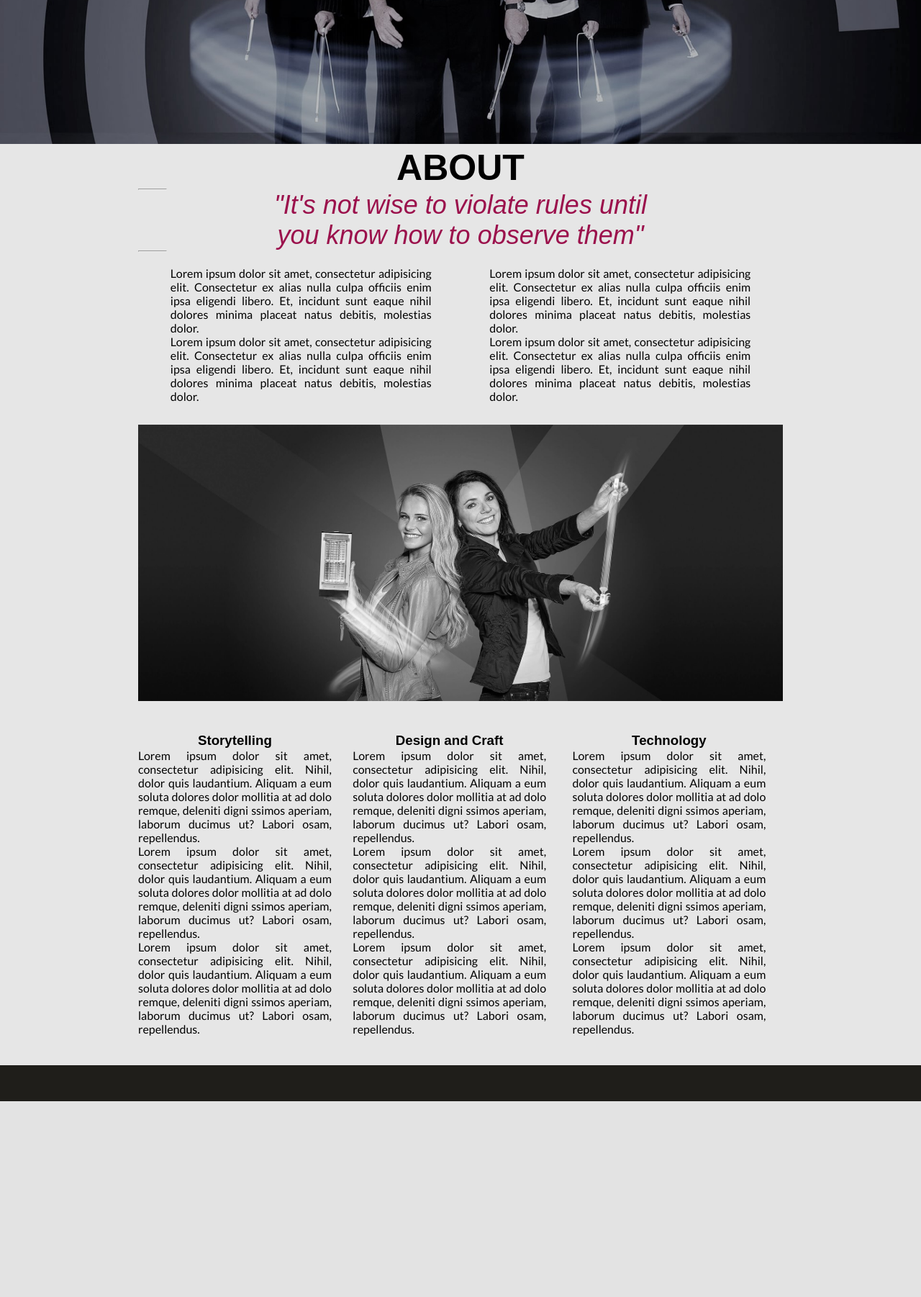
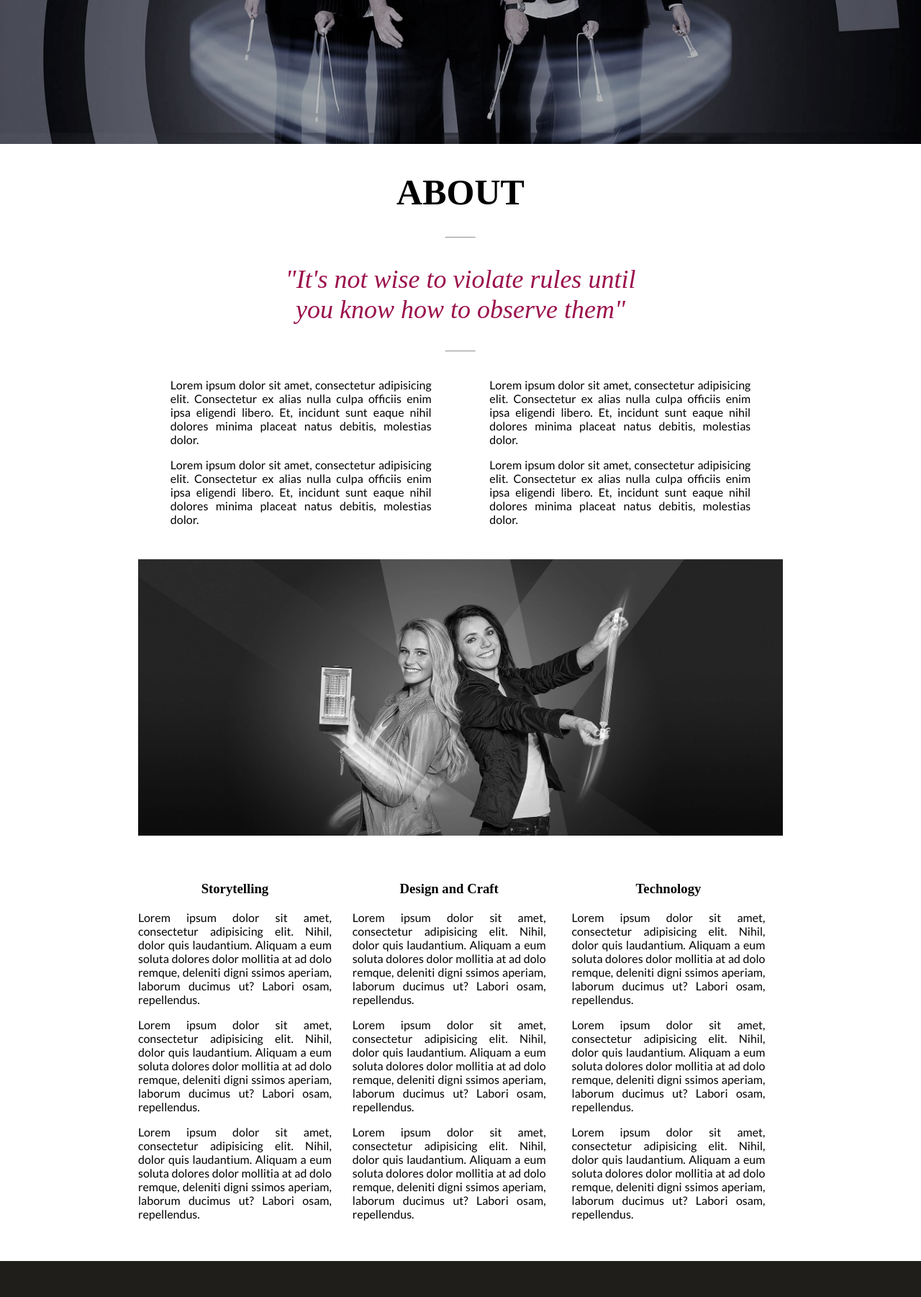
Before and after one commit to nitaq/WebE_Project, a PHP site: page /about.html in a window 1280 px wide. Shown: the part 400-2202 px from the top of the page at 72% size. Before the commit the page ends 1930 px from the top, so only its background shows below. Run offline with PHP 8.4, Linux system fonts and the light colour scheme.

Commit message:
Corrections - about.html

```diff
--- a/about.html
+++ b/about.html
@@ -1,7 +1,7 @@
 <!doctype html>
 	<head>
 		<title>Sleek Business - About Us</title>
-		<link rel="stylesheet" href="css/style.css">
+		<link rel="stylesheet" href="css/style-about.css">
 		<link href="https://fonts.googleapis.com/css?family=Lato:300,400&display=swap" rel="stylesheet">
 		<link href="https://stackpath.bootstrapcdn.com/font-awesome/4.7.0/css/font-awesome.min.css" rel="stylesheet">
 	</head>
--- a/css/main.css
+++ b/css/main.css
@@ -5,6 +5,8 @@ body
 	padding: 0;
 	font-family: 'PT Sans', sans-serif;
 }
+
+
 
 /* NAVBAR */
 
@@ -299,7 +301,6 @@ header nav ul li a:hover
 
 
 
-
 /* Slider */
 
 .slideri
--- /dev/null
+++ b/css/style-about.css
@@ -0,0 +1,393 @@
+/* ABOUT US page*/
+
+.container
+{
+	width: 70%;
+	margin: 0 auto;
+}
+
+
+/* Footer*/
+footer
+{
+	height: 50px;
+	background-color: #1F1E1A;
+}
+
+
+/* NAVBAR */
+
+body
+{
+	margin: 0;
+	padding: 0;
+}
+
+.first_section img
+{
+	width: 100%;
+	margin-top: 50px;
+}
+
+header
+{
+	position: absolute;
+	top: 0;
+	left: 0;
+	padding: 0 100px;
+	background: #262626;
+	width: 100%;
+	opacity: .9;
+	box-sizing: border-box;
+	font-family: 'Lato';
+
+}
+
+header .logo
+{
+	color: #fff;
+	height: 50px;
+	line-height: 50px;
+	float: left;
+	font-weight: 400;
+}
+
+header nav
+{
+	float: right;
+}
+
+header nav ul
+{
+	margin: 0;
+	padding: 0;
+	display: flex;
+}
+
+header nav ul li
+{
+	list-style: none;
+}
+
+header nav ul li a
+{
+	height: 50px;
+	line-height: 50px;
+	padding: 0 20px;
+	color: #fff;
+	text-decoration: none;
+	text-transform: uppercase;
+	font-weight: 300;
+	display: block;
+}
+
+header nav ul li a:hover
+{
+	color: #000;
+	font-weight: 600;
+	background: #e6e6e6;
+	/*background: #9B114C;*/
+}
+
+.menu-toggle
+{
+	color: #fff;
+	float: right;
+	line-height: 50px;
+	font-size: 24px;
+	cursor: pointer;
+	display: none;
+}
+
+@media (max-width: 1024px)
+{
+	header
+	{
+		padding: 0 20px;
+	}
+	.menu-toggle
+	{
+		display: block;
+	}
+	header nav
+	{
+		position: absolute;
+		width: 100%;
+		height: calc(100vh - 50px);
+		background: #333;
+		top: 50px;
+		left: -100%;
+		transition: 0.5s;
+	}
+	header nav.active
+	{
+		left: 0;
+	}
+	header nav ul
+	{
+		display: block;
+		text-align: center;
+	}
+	header nav ul li a
+	{
+		border-bottom: 1px solid rgba(0,0,0,.2);
+	}
+}
+
+
+
+.second_section hr
+{
+	width: 40px;
+}
+
+.second_section .introduction_part1 p, .introduction_part2 p
+{
+	font-family: 'Lato', sans-serif;
+	text-align: justify;
+}
+
+
+.intro_img img
+{
+	-webkit-filter: grayscale(100%); /* Safari 6.0 - 9.0 */
+  	filter: grayscale(100%);
+	max-width: 100%;
+  	height: auto;
+  	margin-top: 30px;
+}
+
+
+
+
+.second_section .entry_text
+{
+	text-align: center;
+}
+
+.second_section .entry_text h1
+{
+	font-size: 50px;
+}
+
+
+/* min to 900px*/
+.second_section .entry_text p
+{
+	padding: 0 70px;
+	font-size: 30px;
+	font-style: italic;
+	color: #9B114C;
+}
+
+.second_section .introduction_part1
+{
+	margin: 20px 0 40px;
+}
+
+.second_section .introduction_part1 .intro_img
+{
+	clear: both;
+}
+
+.second_section .introduction_part1 .intro_text
+{
+	margin: 0 5%;
+}
+
+.second_section .introduction_part1 .intro_text .text_one
+{
+	width: 40%;
+	padding: 0 40px;
+	float: left;
+}
+
+.second_section .introduction_part1 .intro_text .text_two
+{
+	width: 40%;
+	padding: 0 40px;
+	float: right;
+}
+
+.second_section .introduction_part2 .technology
+{
+	width: 30%;
+	display: inline-block;
+	text-align: center;
+
+}
+
+.second_section .introduction_part2 .storytelling,
+.second_section .introduction_part2 .design-craft
+{
+	width: 30%;
+	display: inline-block;
+	margin-right: 25px;
+	text-align: center;
+}
+
+.second_section .introduction_part2
+{
+	margin-bottom: 40px;
+}
+
+
+/*nav*/
+
+@media (max-width: 991px)
+{
+	header
+	{
+		padding: 0 20px;
+	}
+	.menu-toggle
+	{
+		display: block;
+	}
+	header nav
+	{
+		position: absolute;
+		width: 100%;
+		height: calc(100vh - 50px);
+		background: #333;
+		top: 50px;
+		left: -100%;
+		transition: 0.5s;
+	}
+	header nav.active
+	{
+		left: 0;
+	}
+	header nav ul
+	{
+		display: block;
+		text-align: center;
+	}
+	header nav ul li a
+	{
+		border-bottom: 1px solid rgba(0,0,0,.2);
+	}
+}
+
+
+/*about*/
+
+@media only screen and (min-width: 500px) and (max-width: 900px) {
+  .intro_img img {
+    width: 100%;
+  }
+  .second_section .introduction_part1 .intro_text .text_one
+  {
+  	width: 100%;
+  	display: inline-block;
+  	float: left;
+  	padding: 0;
+  	margin-bottom: 20px;
+  }
+  .second_section .introduction_part1 .intro_text .text_two
+  {
+  	width: 100%;
+  	display: inline-block;
+  	float: right;
+  	padding: 0;
+  }
+  .second_section .introduction_part1 .intro_text p
+  {
+  	margin: 0;
+  }
+
+  .second_section .introduction_part2 .storytelling,
+  .second_section .introduction_part2 .design-craft,
+  .second_section .introduction_part2 .technology
+  {
+  	width: 95%;
+  	margin-right: 10px;
+  	margin-bottom: 20px;
+  }
+}
+
+
+
+@media only screen and (min-width: 900px) and (max-width: 1024px) {
+	.second_section .entry_text p {
+		font-size: 36px;
+		color: #9B114C;
+		padding: 0 150px;
+  }
+  .second_section .introduction_part1 .intro_text .text_one
+  {
+  	width: 45%;
+  	display: inline-block;
+  	float: left;
+  	padding: 0;
+  }
+  .second_section .introduction_part1 .intro_text .text_two
+  {
+  	width: 45%;
+  	display: inline-block;
+  	float: right;
+  	padding: 0;
+  }
+
+  .second_section .introduction_part2 .technology
+  {
+  	width: 30%;
+  	margin-bottom: 20px;
+  }
+
+  .second_section .introduction_part2 .storytelling,
+  .second_section .introduction_part2 .design-craft,
+  {
+  	width: 29%;
+	margin-right: 25px;
+  	margin-bottom: 20px;
+  }
+}
+
+
+
+@media only screen and (min-width: 1025px) and (max-width: 1400px) {
+  .second_section .entry_text p {
+	padding: 0 180px;
+	font-size: 36px;
+	color: #9B114C;
+	font-style: italic;
+  }
+  .second_section .introduction_part1 .intro_text .text_one
+  {
+  	width: 45%;
+  	display: inline-block;
+  	float: left;
+  	padding: 0;
+  }
+  .second_section .introduction_part1 .intro_text .text_two
+  {
+  	width: 45%;
+  	display: inline-block;
+  	float: right;
+  	padding: 0;
+  }
+
+  .second_section .introduction_part2 .technology
+  {
+  	margin: 0 0 0 7px;
+  	padding: 0;
+  }
+
+  .second_section .introduction_part2 .storytelling,
+  .second_section .introduction_part2 .design-craft,
+  {
+  	padding: 0;
+	margin-right: 25px;
+  }
+
+  .second_section .introduction_part2 .storytelling,
+  .second_section .introduction_part2 .design-craft,
+  {
+  	width: 30%;
+	padding: 0;
+	margin-right: 20px;
+  	margin-bottom: 20px;
+  }
+
+}
--- a/css/style.css
+++ b/css/style.css
@@ -1,156 +1,3 @@
-/* index */
-
-.entry-section,
-.grid-section
-{
-	height: 300px;
-}
-
-.entry-section
-{
-	margin-top: 50px;
-}
-
-.gradient-section
-{
-  background-image: url("../img/Layer 12.png");
-  position: absolute;
-  left: 0px;
-  top: 50px;
-  width: 100%;
-  height: 300px;
-  z-index: 9;
-}
-
-.below-gradient
-{
-  background-color: rgb(218, 218, 218);
-  position: absolute;
-  left: 0;
-  top: 350px;
-  width: 100%;
-  height: 200px;
-  z-index: 2;
-}
-
-
-.showcase-section
-{
-	height: 400px;
-	margin-top: 200px;
-}
-
-.showcase-section .showcase-left
-{
-	float: left;
-	width: 70%;
-	margin: 40px 0;
-}
-
-.showcase-section .showcase-left .sc-item
-{
-	width: 35%;
-	display: inline-block;
-}
-
-.second-ch
-{
-	margin-left: 60px;
-}
-
-.sc-item-img
-{
-	display: inline-block;
-}
-
-.sc-item-img img
-{
-	width: 50px;
-	height: 50px;
-}
-
-.sc-item-text
-{
-	position: relative;
-	left: 60px;
-	bottom: 55px;
-}
-
-.sc-left-bottom h2
-{
-	margin: 10px 0 15px;
-
-}
-
-.showcase-section p
-{
-	line-height: 1.4;
-}
-
-.showcase-section .showcase-right
-{
-	float: right;
-	width: 30%;
-	background-color: #222;
-	color: #fff;
-	padding: 25px;
-}
-
-.sc-right-items
-{
-	margin-bottom: 15px;
-}
-
-.grid-section h3
-{
-	margin-bottom: 20px;
-}
-
-.grid-section .grid-one,
-.grid-section .grid-two,
-.gridd
-{
-	width: 33%;
-	height: 300px;
-	float: left;
-	color: #fff;
-	padding: 20px;
-}
-
-.grid-list-item
-{
-	display: block;
-	border-top: 2px solid #222;
-}
-
-.grid-list:last-child
-{
-	border-bottom: 2px solid #222;
-}
-
-
-.grid-section .grid-one
-{
-	background-color: #222;
-}
-
-.grid-section .grid-two
-{
-	background-color: #555;
-}
-
-.grid-section .gridd
-{
-	background-color: #999;
-}
-
-
-
-
-
-
-
-
 .error
 {
     color: #e74c3c;
@@ -289,100 +136,8 @@ header nav ul li a:hover
 	margin: 0 auto;
 }
 
-/*header
-{
-	color: #fff;
-}
-
-header nav
-{
-	height: 60px;
-	background-color: black;
-}
-
-header nav h3
-{
-	float: left;
-}
-
-header nav ul
-{
-	float: right;
-	margin-top: 25px;
-}
-
-header nav ul li
-{
-	display: inline-block;
-}
-
-header nav ul li a
-{
-	text-decoration: none;
-	color: #fff;
-	text-transform: uppercase;
-	font-size: 16px;
-	padding-right: 5px;
-}*/
-
-header .head-cont h1
-{
-	float: left;
-}
-
-header .head-cont p
-{
-	float: right;
-}
 
 
-/* Content - Part1 */
-.cont1
-{
-	height: 500px;
-	background-color: #888;
-}
-
-.cont1 .part1
-{
-	width: 70%;
-	float: left;
-}
-
-.cont1 .part2
-{
-	background-color: #fff;
-	width: 30%;
-	float: right;
-}
-
-.nelt_majtas, .poshte_majtas
-{
-	float: left;
-	width: 50%;
-}
-
-.nelt_djathtas, .poshte_djathtas
-{
-	width: 50%;
-	float: right;
-}
-
-
-.cont2
-{
-	height: 200px;
-	background-color:#555;
-}
-
-
-/* Content - Part2 */
-.cont2 .parts
-{
-	display: inline-block;
-	width: 30%;
-	margin-right: 30px;
-}
 
 
 /* Footer*/
@@ -404,102 +159,7 @@ footer
 
 
 
-/* ABOUT US page*/
 
-.second_section hr
-{
-	width: 40px;
-}
-
-.second_section .introduction_part1 p, .introduction_part2 p
-{
-	font-family: 'Lato', sans-serif;
-	text-align: justify;
-}
-
-
-.intro_img img
-{
-	-webkit-filter: grayscale(100%); /* Safari 6.0 - 9.0 */
-  	filter: grayscale(100%);
-	max-width: 100%;
-  	height: auto;
-  	margin-top: 30px;
-}
-
-
-
-
-.second_section .entry_text
-{
-	text-align: center;
-}
-
-.second_section .entry_text h1
-{
-	font-size: 50px;
-}
-
-
-/* min to 900px*/
-.second_section .entry_text p
-{
-	padding: 0 70px;
-	font-size: 30px;
-	font-style: italic;
-	color: #9B114C;
-}
-
-.second_section .introduction_part1
-{
-	margin: 20px 0 40px;
-}
-
-.second_section .introduction_part1 .intro_img
-{
-	clear: both;
-}
-
-.second_section .introduction_part1 .intro_text
-{
-	margin: 0 5%;
-}
-
-.second_section .introduction_part1 .intro_text .text_one
-{
-	width: 40%;
-	padding: 0 40px;
-	float: left;
-}
-
-.second_section .introduction_part1 .intro_text .text_two
-{
-	width: 40%;
-	padding: 0 40px;
-	float: right;
-}
-
-.second_section .introduction_part2 .technology
-{
-	width: 30%;
-	display: inline-block;
-	text-align: center;
-
-}
-
-.second_section .introduction_part2 .storytelling,
-.second_section .introduction_part2 .design-craft
-{
-	width: 30%;
-	display: inline-block;
-	margin-right: 25px;
-	text-align: center;
-}
-
-.second_section .introduction_part2
-{
-	margin-bottom: 40px;
-}
 
 
 
--- a/index.html
+++ b/index.html
@@ -134,7 +134,6 @@
 			</div>
 
 
-
 			<!-- Grid section -->
 			<div class="grid-section clear">
 				<div class="container">
@@ -174,9 +173,6 @@
 
 
 
-
-
-
 			<!-- Footer -->
 			<footer></footer>
 
```
